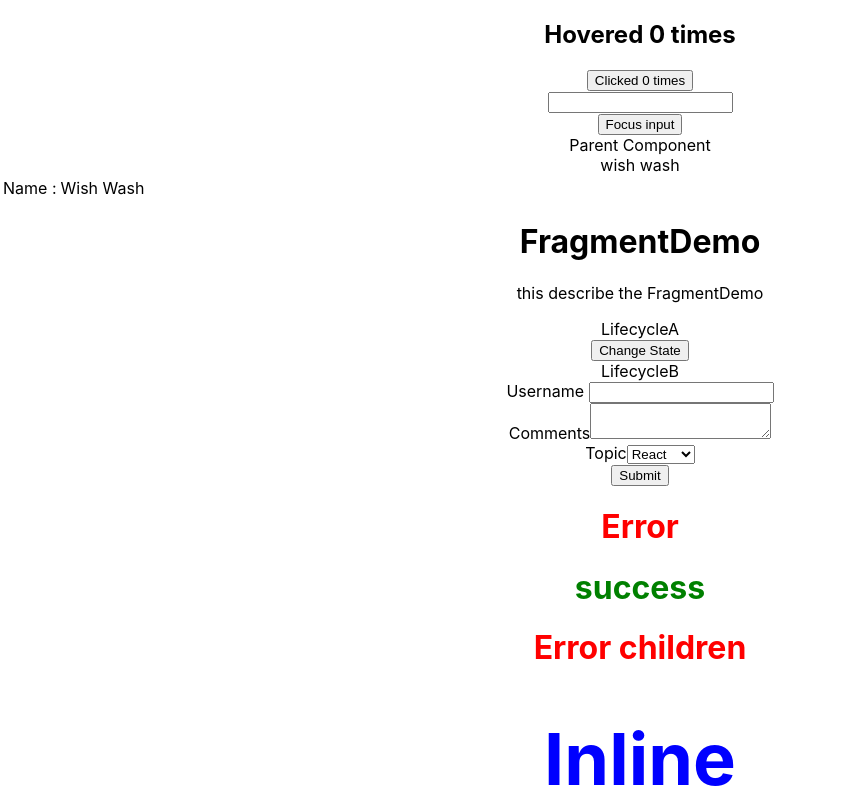
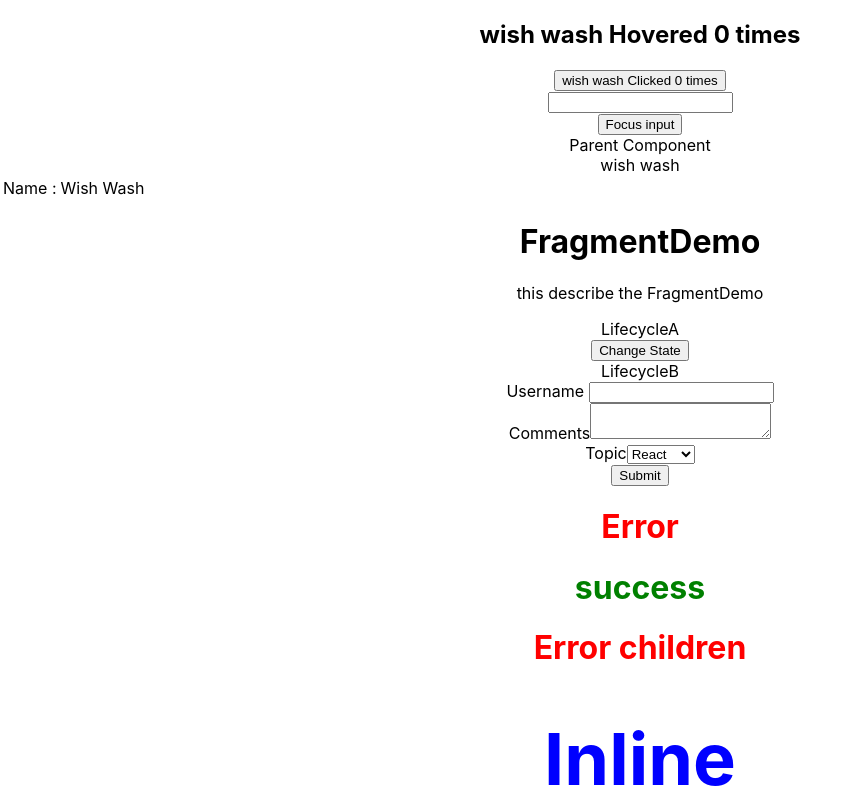
Before and after one commit to abdurrahmanmh/hello-world, a React (Create React App) app: page / in a window 1280 px wide. Shown: the top 800 px of the page, without its empty margins (0-859 px from the left). Built offline with nearby package versions, Linux system fonts and the light colour scheme.

Commit message:
part 2 (#16)

```diff
--- a/src/components/ClickCounter.js
+++ b/src/components/ClickCounter.js
@@ -1,27 +1,32 @@
 import React, { Component } from "react";
+//import UpdatedComponent from './withCounter'
+import withCounter from "./withCounter";
 
  class ClickCounter extends Component {
-    constructor(props) {
-      super(props)
+    // constructor(props) {
+    //   super(props)
 
-      this.state = {
-         count:0
-      }
-    }
-    incrementCount=()=>{
-        this.setState(prevState=> {
-            return {count:prevState.count +1}
-        })
-    }
+    //   this.state = {
+    //      count:0
+    //   }
+    // }
+    // incrementCount=()=>{
+    //     this.setState(prevState=> {
+    //         return {count:prevState.count +1}
+    //     })
+    // }
 
   render() {
-    const {count}=this.state
+    //const {count}=this.state
+    const {count,incrementCount}=this.props
     return (
       <div>
-        <button onClick={this.incrementCount}>Clicked {count} times</button>
+        {/* <button onClick={this.incrementCount}>{this.props.name} Clicked {count} times</button> */}
+        <button onClick={incrementCount}>{this.props.name} Clicked {count} times</button>
+
       </div>
     );
   }
 }
 
-export default ClickCounter;
+export default withCounter(ClickCounter);
--- a/src/components/HoverCounter.js
+++ b/src/components/HoverCounter.js
@@ -1,27 +1,30 @@
 import React, { Component } from "react";
+import withCounter from './withCounter'
+class HoverCounter extends Component {
+//   constructor(props) {
+//     super(props);
 
-class HoverCounter extends Component {
-  constructor(props) {
-    super(props);
-
-    this.state = {
-      count: 0,
-    };
-  }
-  incrementCount = () => {
-    this.setState((prevState) => {
-      return { count: prevState.count + 1 };
-    });
-  };
+//     this.state = {
+//       count: 0,
+//     };
+//   }
+//   incrementCount = () => {
+//     this.setState((prevState) => {
+//       return { count: prevState.count + 1 };
+//     });
+//   };
 
   render() {
-    const {count} = this.state
+    // const {count} = this.state
+    const {count,incrementCount}=this.props
     return (
       <div>
-        <h2 onMouseOver={this.incrementCount}>Hovered {count} times</h2>
+        {/* <h2 onMouseOver={this.incrementCount}>{this.props.name} Hovered {count} times</h2> */}
+        <h2 onMouseOver={incrementCount}>{this.props.name} Hovered {count} times</h2>
+
       </div>
     );
   }
 }
 
-export default HoverCounter;
+export default withCounter(HoverCounter);
--- /dev/null
+++ b/src/components/withCounter.js
@@ -0,0 +1,40 @@
+import React from "react";
+import PropTypes from "prop-types";
+
+const withCounter = (WrappedComponent) => {
+  class WithCounter extends React.Component {
+    constructor(props) {
+      super(props);
+
+      this.state = {
+        count: 0,
+      };
+    }
+    incrementCount = () => {
+      this.setState((prevState) => {
+        return { count: prevState.count + 1 };
+      });
+    };
+
+    render() {
+      return (
+        <WrappedComponent
+          name="wish wash"
+          count={this.state.count}
+          incrementCount={this.incrementCount}
+        />
+      );
+    }
+  }
+  return WithCounter;
+};
+
+export default withCounter;
+
+// export default (WrappedComponent) => {
+//   const hocComponent = ({ ...props }) => <WrappedComponent {...props} />
+
+//   hocComponent.propTypes = {}
+
+//   return hocComponent
+// }
```
